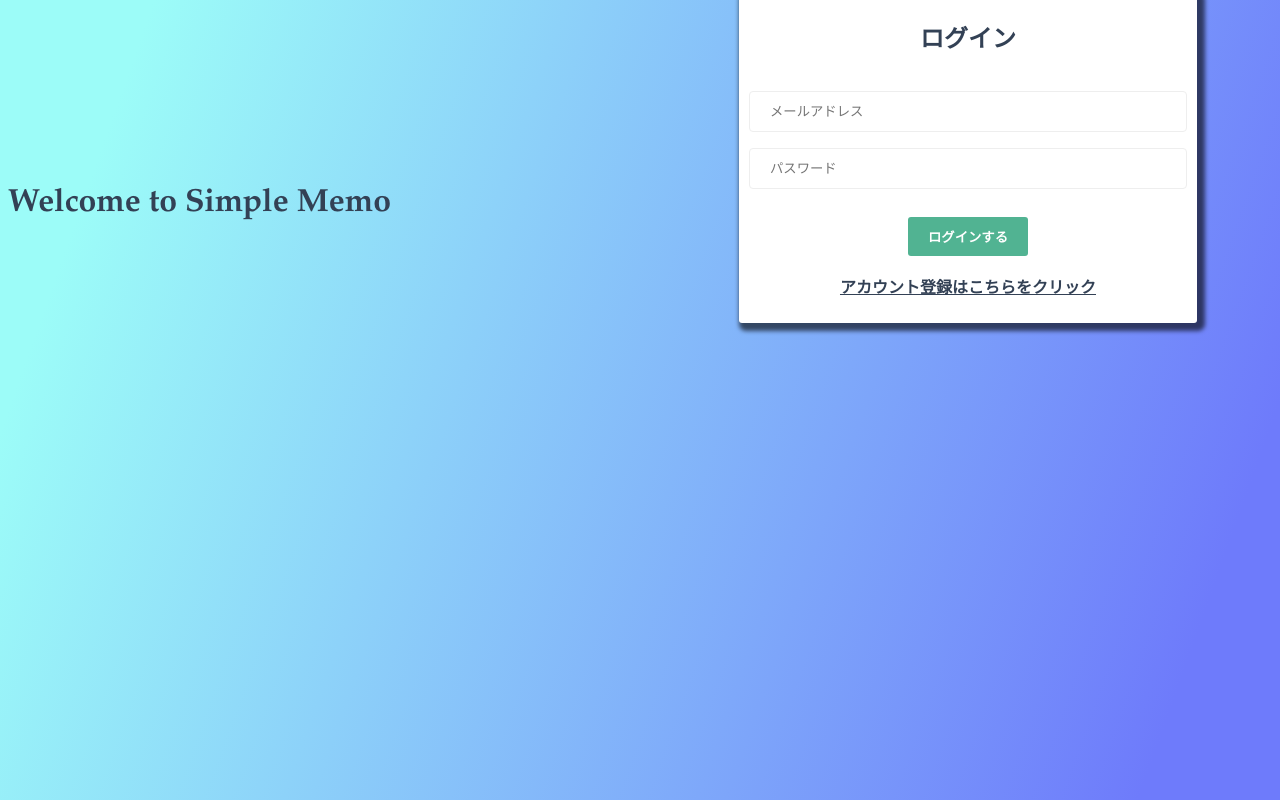
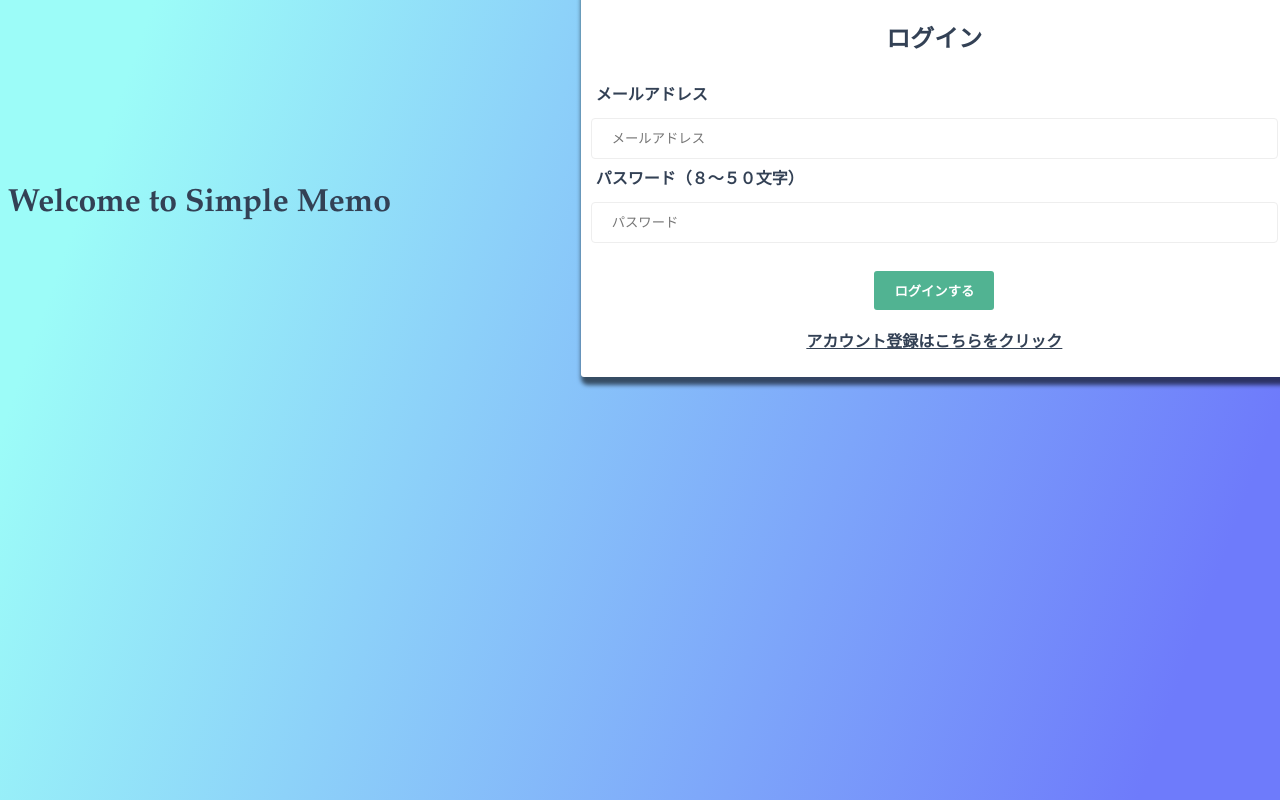
Before and after one commit to Makoto335/memo-vue, a Vue app: page / in a window 1280 px wide. Both pictures are taken after a click on the element "ログインはこちらをクリック". Shown: the part 68-868 px from the top of the page. Built offline with nearby package versions, Linux system fonts and the light colour scheme.

Commit message:
Add missing tag

```diff
--- a/src/components/LoginForm.vue
+++ b/src/components/LoginForm.vue
@@ -2,12 +2,14 @@
   <div class="LoginForm">
     <h2>ログイン</h2>
     <form @submit.prevent="login">
+      <label>メールアドレス</label>
       <input
         type="email"
         required
         placeholder="メールアドレス"
         v-model="email"
       />
+      <label>パスワード（８〜５０文字）</label>
       <input
         type="password"
         required
@@ -64,6 +66,10 @@ export default {
 
 <style scoped lang="scss">
 .LoginForm {
+  label {
+    margin-left: 5px;
+    font-weight: bold;
+  }
   h2 {
     text-align: center;
   }
```
